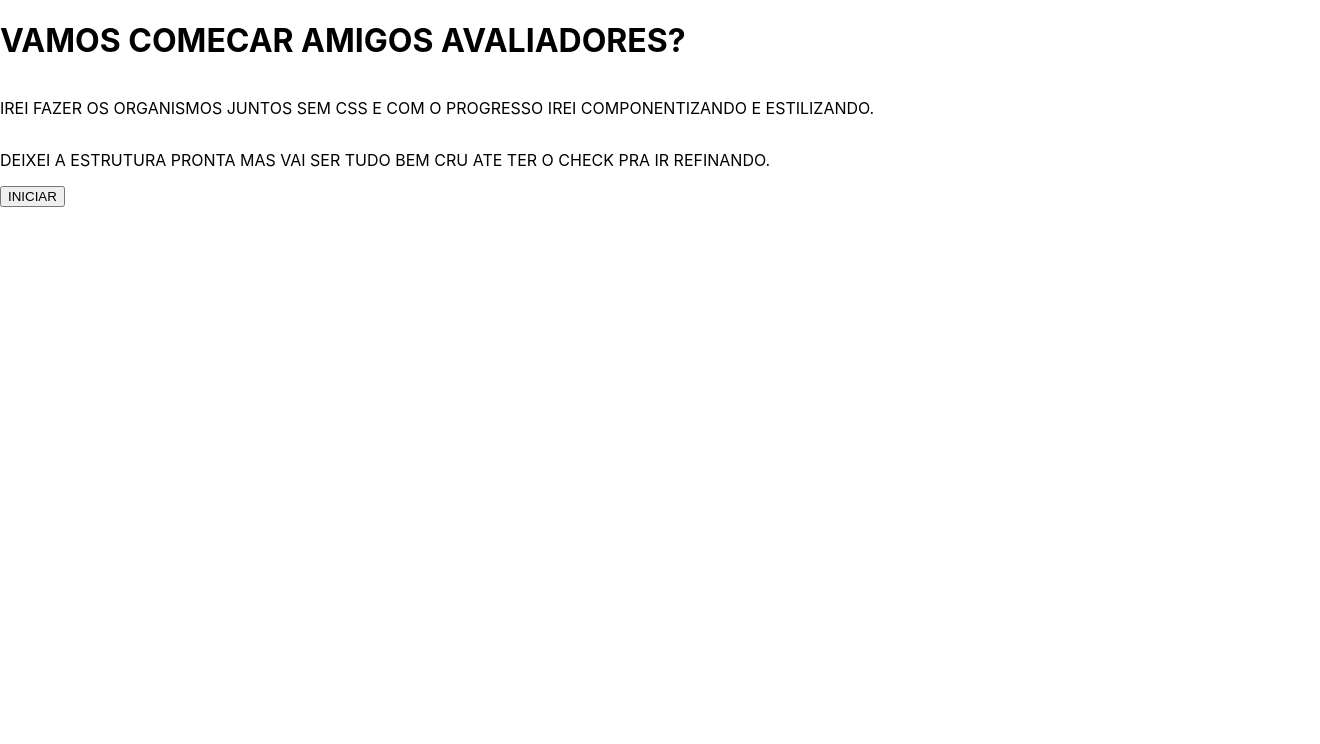
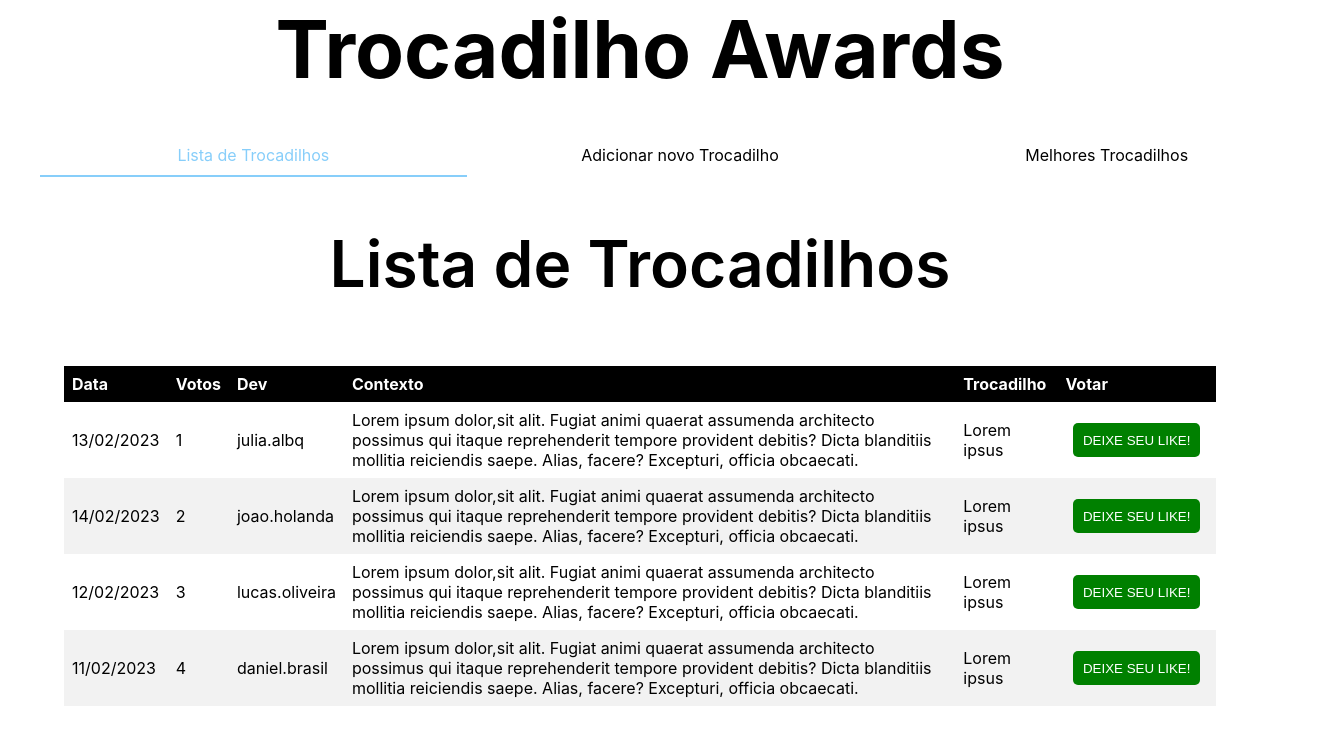
Before and after one commit to bioneoficial/trocadilhoAward, a React (Create React App) app: page / in a window 1280 px wide. Shown: the top 744 px of the page, 1320 px wide, since content can reach past the window. Built offline with nearby package versions, Linux system fonts and the light colour scheme.

Commit message:
refactor: improved BEM CSS, remove unecessary feats for this PR and some logic improvements

```diff
--- a/src/App.js
+++ b/src/App.js
@@ -1,6 +1,5 @@
-import React, { FC } from "react";
+import React from "react";
 import { BrowserRouter, Route, Routes } from "react-router-dom";
-import Welcome from "./organisms/Welcome";
 import RankingPage from "./pages/Ranking";
 import PunAddPage from "./pages/PunAdd";
 import PunListPage from "./pages/PunList";
@@ -8,8 +7,7 @@ import PunListPage from "./pages/PunList";
 const App = () => (
   <BrowserRouter>
     <Routes>
-      <Route path="/" element={<Welcome />} />
-      <Route path="/lista-trocadilho" element={<PunListPage />} />
+      <Route path="/" element={<PunListPage />} />
       <Route path="/adicionar-trocadilho" element={<PunAddPage />} />
       <Route path="/ranking" element={<RankingPage />} />
     </Routes>
--- a/src/atoms/Pun/Pun.js
+++ b/src/atoms/Pun/Pun.js
@@ -1,5 +1,6 @@
 import React, { useState } from "react";
 import LikeButton from "../LikeButton";
+import "./Pun.css";
 
 const Pun = ({ puns }) => {
   const [punList, setPunList] = useState(puns);
@@ -11,16 +12,22 @@ const Pun = ({ puns }) => {
   };
 
   return (
-    <tbody>
-      {punList.map((pun, index) => (
-        <tr key={index} className="table_row_pun">
-          <td className="table_row__data">{pun.date}</td>
-          <td className="table_row__data">{pun.votes}</td>
-          <td className="table_row__data">{pun.dev}</td>
-          <td className="table_row__data">{pun.context}</td>
-          <td className="table_row__data">{pun.message}</td>
-          <td className="table_row__data">
-            <LikeButton onClick={() => upVote(index)} />
+    <tbody className="pun__table-body">
+      {punList.map((pun) => (
+        <tr key={pun.id} className="pun__table-row">
+          <td className="pun__table-cell pun__table-cell--date">{pun.date}</td>
+          <td className="pun__table-cell pun__table-cell--votes">
+            {pun.votes}
+          </td>
+          <td className="pun__table-cell pun__table-cell--dev">{pun.dev}</td>
+          <td className="pun__table-cell pun__table-cell--context">
+            {pun.context}
+          </td>
+          <td className="pun__table-cell pun__table-cell--message">
+            {pun.message}
+          </td>
+          <td className="pun__table-cell pun__table-cell--button">
+            <LikeButton onClick={() => upVote(pun.id)} />
           </td>
         </tr>
       ))}
--- a/src/atoms/Tabs/Tabs.css
+++ b/src/atoms/Tabs/Tabs.css
@@ -2,17 +2,18 @@
   padding: 32px 0;
 }
 
-.tabs__wrapper {
+.tabs__list {
   width: 100%;
   display: flex;
 }
-.tabs__tabBox {
+
+.tabs__list-item {
   width: 100%;
   display: flex;
   justify-content: space-around;
 }
 
-.tabs__tabBox--selected{
+.tabs__list-item--selected {
   color: lightskyblue;
   border-bottom: 2px solid;
   padding-bottom: 10px;
--- a/src/atoms/Tabs/Tabs.js
+++ b/src/atoms/Tabs/Tabs.js
@@ -6,32 +6,35 @@ import { useNavigate } from "react-router-dom";
 const Tabs = ({ currentTab }) => {
   const navigate = useNavigate();
   const onClick = (tab) => {
+    window.sessionStorage.setItem("selectedTabId", tab.id);
+    window.sessionStorage.setItem("selectedTabName", tab.name);
     navigate(tab.redirectTo);
   };
 
   return (
-    <div className="tabs">
-      <div className="tabs__wrapper">
+    <nav className="tabs">
+      <ul className="tabs__list">
         {tabs.map((tab) => {
           const selected = tab.id === currentTab.id;
           return (
-            <div className={`tabs__tabBox ${selected ? 'tabs__tabBox--selected' : ''}`} key={tab.name}>
+            <li
+              className={`tabs__list-item ${
+                selected ? "tabs__list-item--selected" : ""
+              }`}
+              key={tab.name}
+            >
               <span
-                className="tabs__tabBox__tab"
+                className="tabs__tab"
                 key={tab.name}
-                onClick={() => [
-                  onClick(tab),
-                  window.localStorage.setItem("selectedTabId", tab.id),
-                  window.localStorage.setItem("selectedTabName", tab.name)
-                ]}
+                onClick={() => onClick(tab)}
               >
                 {tab.name}
               </span>
-            </div>
+            </li>
           );
         })}
-      </div>
-    </div>
+      </ul>
+    </nav>
   );
 };
 
--- a/src/organisms/PunList/PunList.css
+++ b/src/organisms/PunList/PunList.css
@@ -6,25 +6,30 @@ h2 {
   color: #000;
 }
 
-.table__row__head {
+.pun-list__table__row--head {
   background-color: #000;
 }
 
-.table_row__head_title {
+.pun-list__table__row__head__title {
   color: white;
   padding: 1rem;
   text-align: left;
 }
 
-.container__table {
+.pun-list__table {
   border-collapse: collapse;
   text-align: left;
   margin: 0 4rem;
 }
- th, td {
+
+.pun-list__table th, .pun-list__table td {
   padding: 8px;
 }
 
-.container__table tr:nth-child(even){background-color: #f2f2f2;}
+.pun-list__table tr:nth-child(even) {
+  background-color: #f2f2f2;
+}
 
-.container__table tr:hover {background-color: #ddd;}
+.pun-list__table tr:hover {
+  background-color: #ddd;
+}
--- a/src/organisms/PunList/PunList.js
+++ b/src/organisms/PunList/PunList.js
@@ -8,16 +8,16 @@ const PunList = () => {
   return (
     <>
       {PUNS && PUNS.length > 0 ? (
-        <div className="container">
-          <table className="container__table">
+        <div>
+          <table className="pun-list__table">
             <thead>
-              <tr className="table__row__head">
-                <th className="table_row__head_title">Data</th>
-                <th className="table_row__head_title">Votos</th>
-                <th className="table_row__head_title">Dev</th>
-                <th className="table_row__head_title">Contexto</th>
-                <th className="table_row__head_title">Trocadilho</th>
-                <th className="table_row__head_title">Votar</th>
+              <tr className="pun-list__table__row--head">
+                <th className="pun-list__table__row__head__title">Data</th>
+                <th className="pun-list__table__row__head__title">Votos</th>
+                <th className="pun-list__table__row__head__title">Dev</th>
+                <th className="pun-list__table__row__head__title">Contexto</th>
+                <th className="pun-list__table__row__head__title">Trocadilho</th>
+                <th className="pun-list__table__row__head__title">Votar</th>
               </tr>
             </thead>
               <Pun puns={PUNS} />
--- a/src/organisms/Welcome/Welcome.css
+++ b/src/organisms/Welcome/Welcome.css
@@ -0,0 +1,57 @@
+.welcome {
+  display: flex;
+  flex-direction: column;
+  align-items: center;
+  justify-content: center;
+  height: 100vh;
+  text-align: center;
+}
+
+.welcome__title {
+  font-size: 3rem;
+  margin-bottom: 1rem;
+}
+
+.welcome__text {
+  font-size: 1.5rem;
+  margin-bottom: 1rem;
+}
+
+.welcome__button {
+  padding: 0.5rem 1rem;
+  font-size: 1.2rem;
+  background-color: #333;
+  color: #fff;
+  border: none;
+  border-radius: 5px;
+  cursor: pointer;
+  transition: background-color 0.2s ease-in-out;
+}
+
+.welcome__button:hover,
+.welcome__button:focus {
+  background-color: #555;
+}
+
+@media screen and (max-width: 768px) {
+  .welcome__title {
+    font-size: 2.5rem;
+  }
+
+  .welcome__text {
+    font-size: 1.2rem;
+  }
+
+  .welcome__button {
+    font-size: 1rem;
+  }
+}
+
+.welcome {
+  outline: none;
+}
+
+.welcome__button:focus {
+  outline: none;
+  box-shadow: 0 0 0 4px #4b6c9e;
+}
--- a/src/organisms/Welcome/Welcome.js
+++ b/src/organisms/Welcome/Welcome.js
@@ -8,18 +8,19 @@ const Welcome = () => {
   const onClick = () => navigate("/lista-trocadilho");
 
   return (
-    <div className="container">
-      <h1>VAMOS COMECAR AMIGOS AVALIADORES?</h1>
-      <p>
-        {" "}
+    <div className="welcome">
+      <h1 className="welcome__title">VAMOS COMECAR AMIGOS AVALIADORES?</h1>
+      <p className="welcome__text">
         IREI FAZER OS ORGANISMOS JUNTOS SEM CSS E COM O PROGRESSO IREI
         COMPONENTIZANDO E ESTILIZANDO.
       </p>
-      <p>
+      <p className="welcome__text">
         DEIXEI A ESTRUTURA PRONTA MAS VAI SER TUDO BEM CRU ATE TER O CHECK PRA
         IR REFINANDO.
       </p>
-      <button onClick={onClick}>INICIAR</button>
+      <button className="welcome__button" onClick={onClick}>
+        INICIAR
+      </button>
     </div>
   );
 };
--- a/src/templates/MainTemplate/MainTemplate.css
+++ b/src/templates/MainTemplate/MainTemplate.css
@@ -1,27 +1,28 @@
-.container {
+.main-template {
   display: flex;
   align-items: flex-start;
   flex-direction: column;
 }
-.container__title {
+
+.main-template__title {
   font-size: 5em;
   align-self: center;
   margin: 0;
 }
 
-.container__header {
+.main-template__header {
   align-self: center;
   width: 100%;
 }
 
-.container__main{
+.main-template__content {
   display: flex;
   flex-direction: column;
   align-items: center;
   width: 100%;
 }
 
-.container__main__title{
+.main-template__content__title {
   font-size: 4em;
   align-self: center;
   margin-top: 0;
--- a/src/templates/MainTemplate/MainTemplate.js
+++ b/src/templates/MainTemplate/MainTemplate.js
@@ -3,16 +3,20 @@ import Tabs from "../../atoms/Tabs";
 import "./MainTemplate.css";
 
 const MainTemplate = ({ children }) => {
-  const selectedTabId = window.localStorage.getItem("selectedTabId");
-  const selectedTabName = window.localStorage.getItem("selectedTabName");
+  if(!window.sessionStorage.getItem("selectedTabId") && !window.sessionStorage.getItem("selectedTabName")) {
+    window.sessionStorage.setItem("selectedTabId", "LISTA DE TROCADILHOS");
+    window.sessionStorage.setItem("selectedTabName", "Lista de Trocadilhos");
+  }
+  const selectedTabId = window.sessionStorage.getItem("selectedTabId");
+  const selectedTabName = window.sessionStorage.getItem("selectedTabName");
   return (
-    <div className="container">
-      <h1 className="container__title">Trocadilho Awards</h1>
-      <header className="container__header">
+    <div className="main-template">
+      <h1 className="main-template__title">Trocadilho Awards</h1>
+      <header className="main-template__header">
         <Tabs currentTab={{ id: selectedTabId, selected: true }} />
       </header>
-      <main className="container__main">
-        <h2 className="container__main__title">{selectedTabName}</h2>
+      <main className="main-template__content">
+        <h2 className="main-template__content__title">{selectedTabName}</h2>
         {children}
       </main>
     </div>
--- a/src/utils/enums.js
+++ b/src/utils/enums.js
@@ -2,7 +2,7 @@ const TABS = [
   {
     id: "LISTA DE TROCADILHOS",
     name: "Lista de Trocadilhos",
-    redirectTo: "/lista-trocadilho",
+    redirectTo: "/",
     selected: false,
   },
   {
@@ -20,6 +20,7 @@ const TABS = [
 ];
 const PUNS = [
   {
+    id: "0",
     date: "13/02/2023",
     votes: 1,
     dev: "julia.albq",
@@ -28,6 +29,7 @@ const PUNS = [
     message: "Lorem ipsus",
   },
   {
+    id: "1",
     date: "14/02/2023",
     votes: 2,
     dev: "joao.holanda",
@@ -36,6 +38,7 @@ const PUNS = [
     message: "Lorem ipsus",
   },
   {
+    id: "2",
     date: "12/02/2023",
     votes: 3,
     dev: "lucas.oliveira",
@@ -44,6 +47,7 @@ const PUNS = [
     message: "Lorem ipsus",
   },
   {
+    id: "3",
     date: "11/02/2023",
     votes: 4,
     dev: "daniel.brasil",
```
Also changed, not shown: 2 other files (tests, documents, lock files or other folders).
